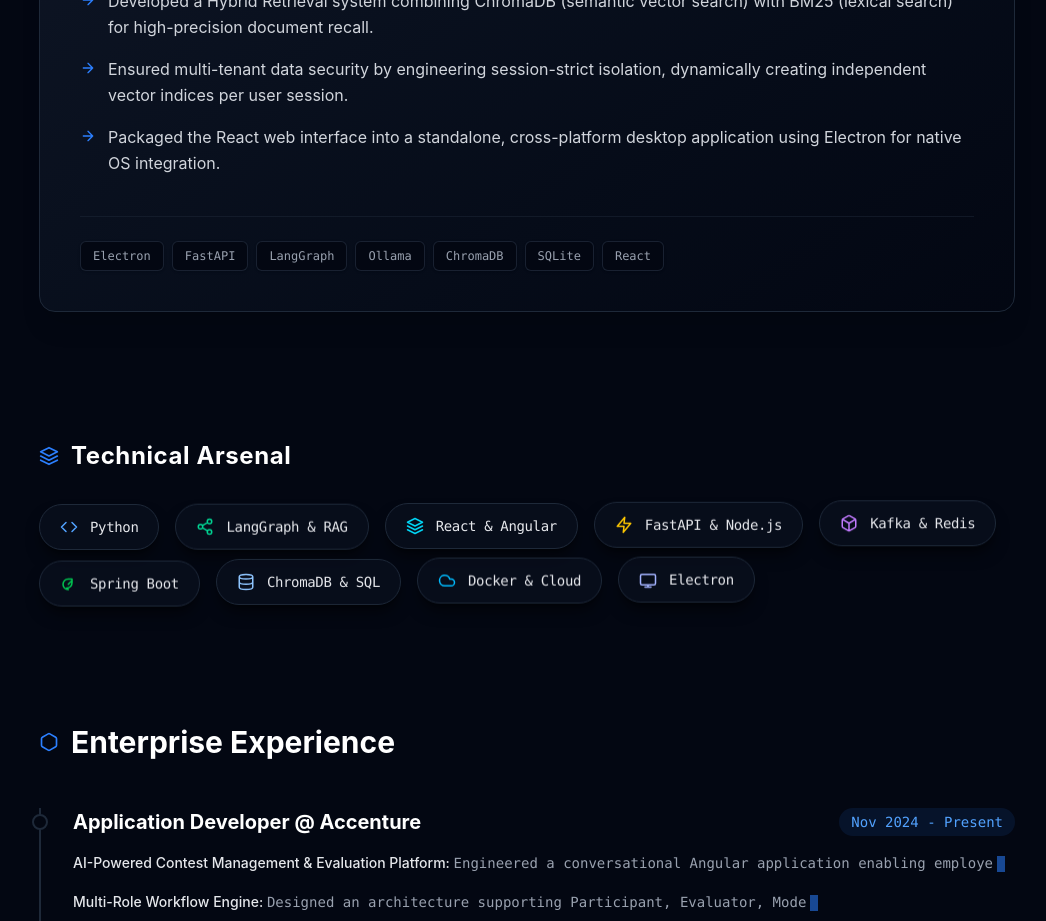
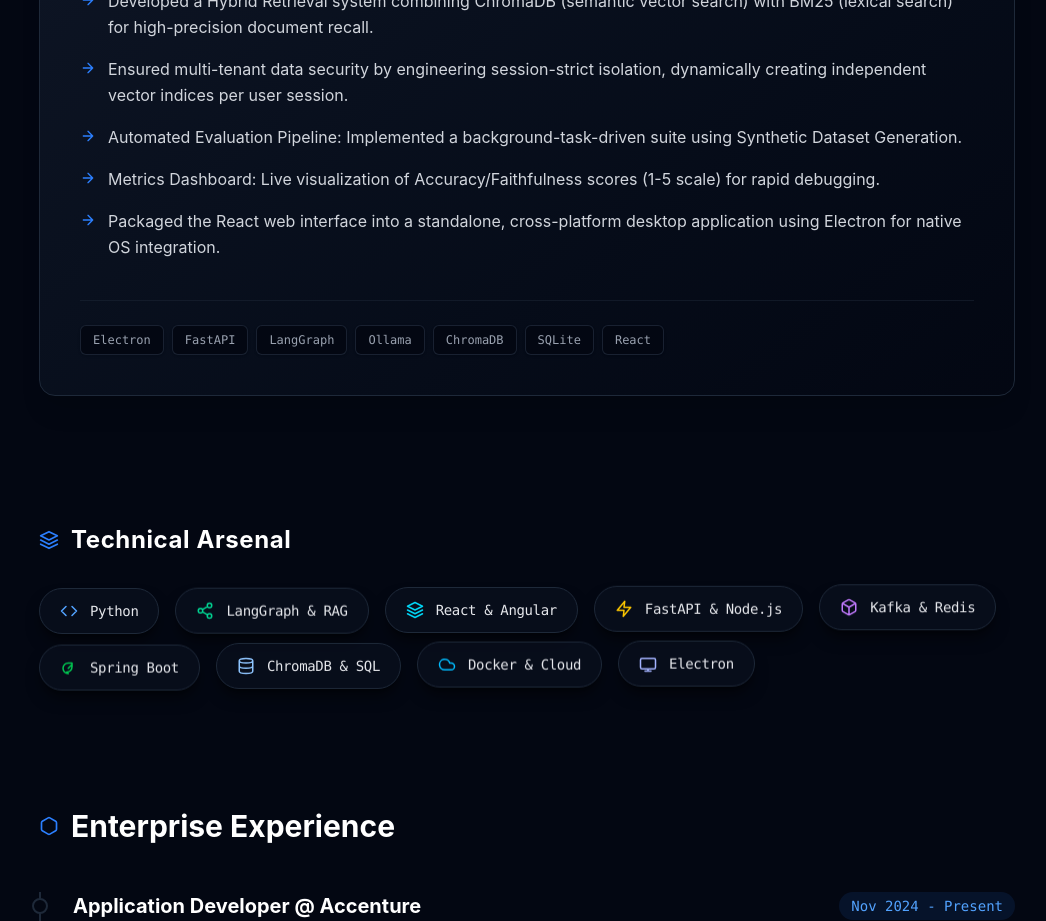
Before and after one commit to mkb05/Portfolio-1, a React (Vite) app: page / in a window 1280 px wide. Shown: the part 1060-1981 px from the top of the page, without its empty margins (113-1159 px from the left). Built offline with nearby package versions, Linux system fonts and the light colour scheme.

Commit message:
evaluation pipeline and dashboard added to veris engine

```diff
--- a/src/portfolio.tsx
+++ b/src/portfolio.tsx
@@ -205,6 +205,8 @@ const projects = [
       "Implemented a 'Document Grader' agent (LLM-as-a-judge) that validates context relevance before generation, halting processes if hallucinations are detected.",
       "Developed a Hybrid Retrieval system combining ChromaDB (semantic vector search) with BM25 (lexical search) for high-precision document recall.",
       "Ensured multi-tenant data security by engineering session-strict isolation, dynamically creating independent vector indices per user session.",
+      "Automated Evaluation Pipeline: Implemented a background-task-driven suite using Synthetic Dataset Generation.",
+      "Metrics Dashboard: Live visualization of Accuracy/Faithfulness scores (1-5 scale) for rapid debugging.",
       "Packaged the React web interface into a standalone, cross-platform desktop application using Electron for native OS integration.",
     ],
     tags: [
@@ -220,6 +222,7 @@ const projects = [
     demo: "https://veris-engine-8s83ow9t6-manojkumars-projects-3a02fe42.vercel.app/",
     images: [
       "/Landing-page.png",
+      "/Evaluation Dashboard.png",
       "/AI response bubble.png",
       "/Connversation.png",
       "/Preview mode.png",
```
Also changed, not shown: public/Evaluation Dashboard.png (added).
